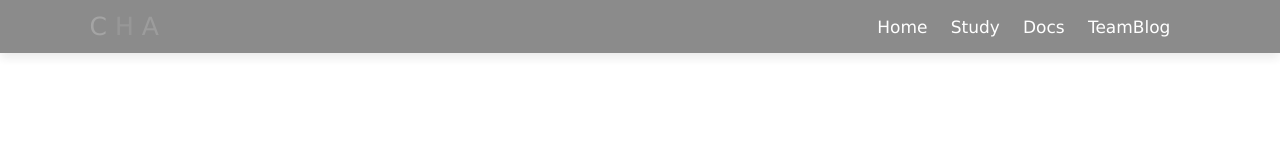
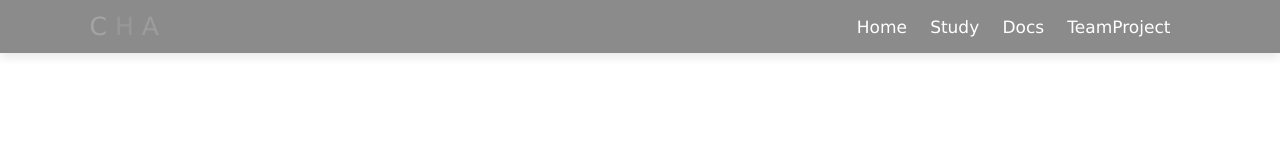
Before and after one commit to chayoonji/chachachablogwa, a plain HTML site: page index.html in a window 1280 px wide. Shown: the top 160 px of the page. Drawn offline with Linux system fonts and the light colour scheme; some icons are missing; a web font is replaced by a local one.

Commit message:
first commit

```diff
--- a/index.html
+++ b/index.html
@@ -56,7 +56,7 @@
         <a href="#banner">Home</a>
         <a href="#posts">Study</a>
         <a href="#contact">Docs</a>
-        <a href="https://fabulous-cheesecake-ab89c8.netlify.app/index.html">TeamBlog</a>
+        <a href="https://fabulous-cheesecake-ab89c8.netlify.app/index.html">TeamProject</a>
       </nav>
 
       <div class="icons">
```
Also changed, not shown: images/user.png (deleted).
